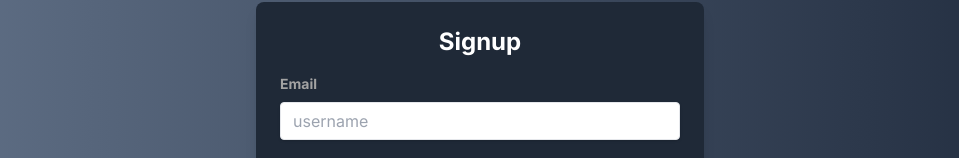
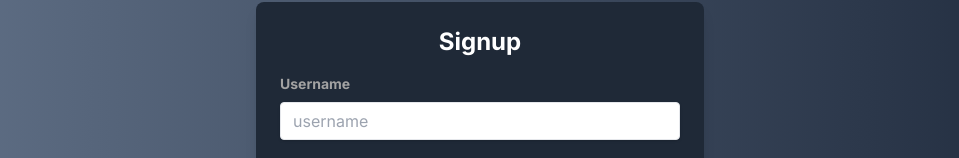
Before and after one commit to mostafijursd/NextjsAuth, a Next.js app in the folder nextauth/: page /signup in a window 1280 px wide. Shown: the part 197-355 px from the top of the page, without its empty margins (160-1119 px from the left). Built offline with nearby package versions, Linux system fonts and the light colour scheme.

Commit message:
second comment

```diff
--- a/nextauth/src/app/signup/page.tsx
+++ b/nextauth/src/app/signup/page.tsx
@@ -46,7 +46,7 @@ const router=useRouter();
         <form>
         <div className="mb-4">
             <label className="block text-neutral-400 text-sm font-bold mb-2" htmlFor="email">
-              Email
+              Username
             </label>
             <input
               className="shadow appearance-none border rounded w-full py-2 px-3 text-gray-700 leading-tight focus:outline-none focus:shadow-outline"
```
